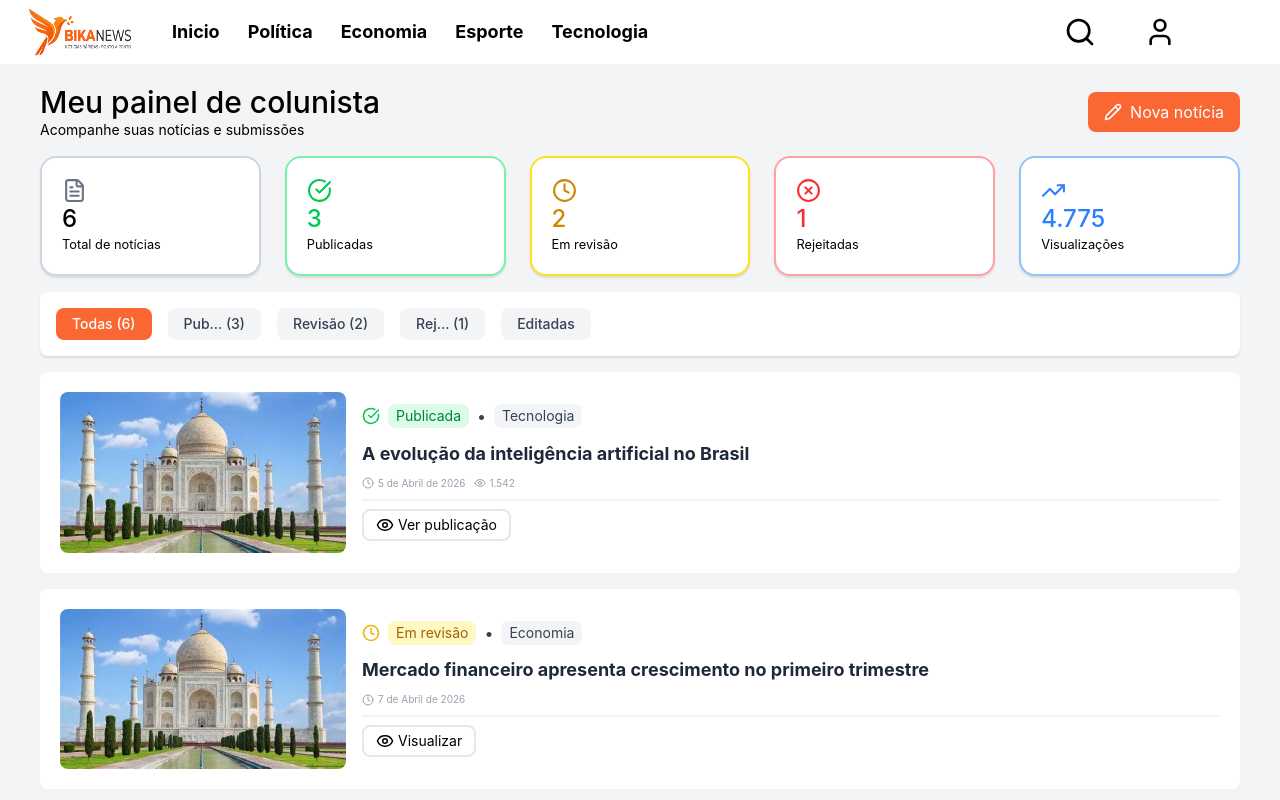
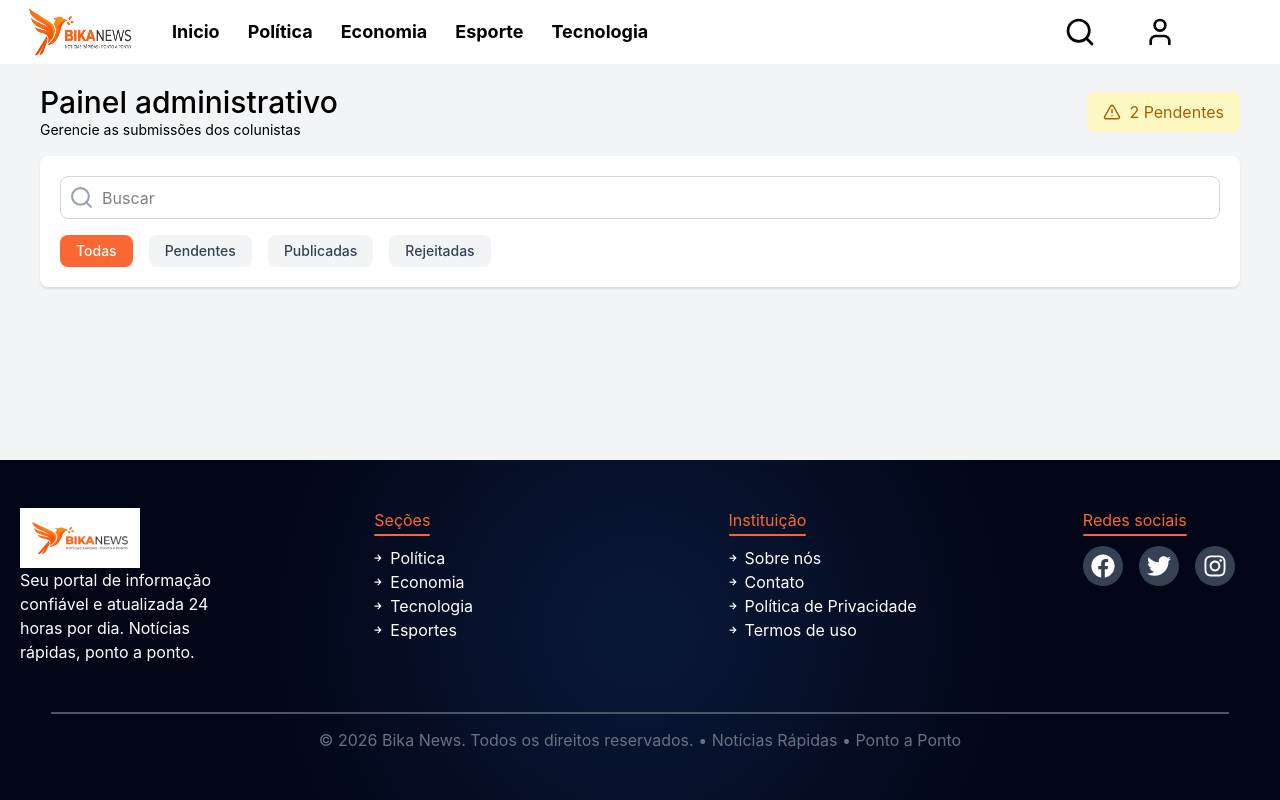
Before and after one commit to matheusnoronhasilvawork-ops/BikaNews, a React (Vite) app: page / in a window 1280 px wide. Shown: the top 800 px of the page. Built offline with nearby package versions, Linux system fonts and the light colour scheme.

Commit message:
feat: Adicionando o titulo e o campo de pesquisa/filtros

```diff
--- /dev/null
+++ b/src/adminPanel.tsx
@@ -0,0 +1,36 @@
+import Footer from "./components/footer";
+import Header from "./components/header";
+import { TriangleAlert, Search } from "lucide-react";
+
+export default function AdminPanel() {
+    return (
+        <div className="min-h-screen flex flex-col items-center">
+            <Header />
+            <main className="flex flex-col flex-1 w-full bg-gray-100 px-10 py-5 gap-4">
+                <div className="flex flex-row max-sm:flex-col w-full justify-between items-center max-sm:gap-4">
+                    <div className="flex flex-col items-start justify-start max-sm:w-full">
+                        <h1 className="text-3xl font-medium">Painel administrativo</h1>
+                        <h2 className="text-sm">Gerencie as submissões dos colunistas</h2>
+                    </div>
+                    <button className="max-sm:w-full justify-center flex flex-row bg-yellow-100 text-white px-4 py-2 items-center rounded-lg gap-2">
+                        <TriangleAlert className="text-yellow-700" size={18} />
+                        <span className="text-yellow-700">2 Pendentes</span>
+                    </button>
+                </div>
+                <div className="flex flex-col bg-white rounded-lg p-5 gap-4 shadow-[0_2px_2px_rgba(0,0,0,0.1)]">
+                    <div className="flex flex-row border border-gray-300 p-2 rounded-lg items-center gap-2">
+                        <Search size={25} className="text-gray-400" />
+                        <input className="outline-none" placeholder="Buscar" />
+                    </div>
+                    <div className="flex flex-row gap-4 max-sm:grid max-sm:grid-cols-4 max-sm:grid-rows-2">
+                        <button className="flex flex-row bg-[#fa6732] text-white px-4 py-1.5 text-sm font-medium rounded-lg cursor-pointer">Todas</button>
+                        <button className="flex flex-row bg-gray-100 text-gray-700 px-4 py-1.5 text-sm font-medium rounded-lg cursor-pointer">Pendentes</button>
+                        <button className="flex flex-row bg-gray-100 text-gray-700 px-4 py-1.5 text-sm font-medium rounded-lg cursor-pointer">Publicadas</button>
+                        <button className="flex flex-row bg-gray-100 text-gray-700 px-4 py-1.5 text-sm font-medium rounded-lg cursor-pointer">Rejeitadas</button>
+                    </div>
+                </div>
+            </main>
+            <Footer />
+        </div>
+    )
+}
--- a/src/main.tsx
+++ b/src/main.tsx
@@ -3,10 +3,11 @@ import { createRoot } from 'react-dom/client'
 import './index.css'
 import App from './App.tsx'
 import ColumnistPanel from './columnistPanel.tsx'
+import AdminPanel from './adminPanel.tsx'
 import { NewScreen } from './newScreen.tsx'
 
 createRoot(document.getElementById('root')!).render(
   <StrictMode>
-    <ColumnistPanel />
+    <AdminPanel />
   </StrictMode>,
 )
```
